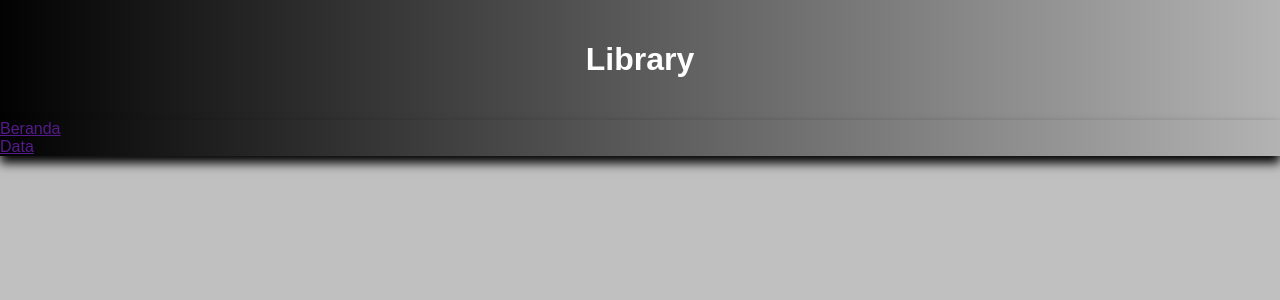
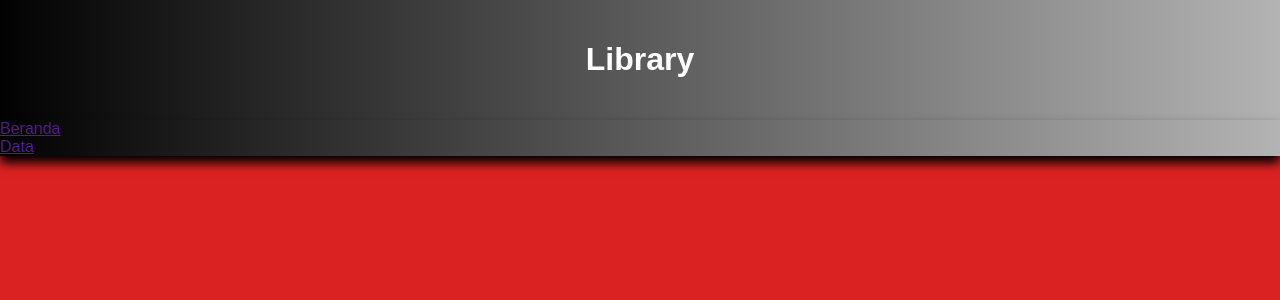
Before and after one commit to rinimaulia09/k_website, a Django app: page /dt/ in a window 1280 px wide. Shown: the top 300 px of the page. Run offline with Django 4.2, Linux system fonts and the light colour scheme.

Commit message:
Menambahkan file stylee.css

```diff
--- a/menu/static/stylee.css
+++ b/menu/static/stylee.css
@@ -2,7 +2,7 @@ body {
     margin: 0;
     padding: 0;
     font-family: Arial, sans-serif;
-    background: silver;
+    background: rgb(219, 34, 34);
 }
 
 header {
```
